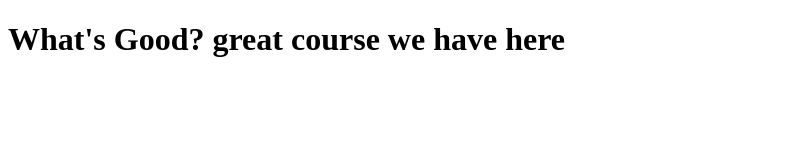
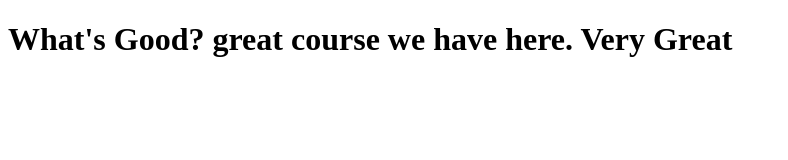
Before and after one commit to Israel-ND/coursera-test, a plain HTML site: page Site/Site.html in a window 1280 px wide. Shown: the whole page, without its empty margins (0-788 px from the left). Drawn offline with Linux system fonts and the light colour scheme.

Commit message:
emphasis

```diff
--- a/Site/Site.html
+++ b/Site/Site.html
@@ -6,6 +6,6 @@
 	<title>Hello World</title>
 </head>
 <body>
-	<h1>What's Good? great course we have here</h1>
+	<h1>What's Good? great course we have here. Very Great</h1>
 </body>
 </html>
```
